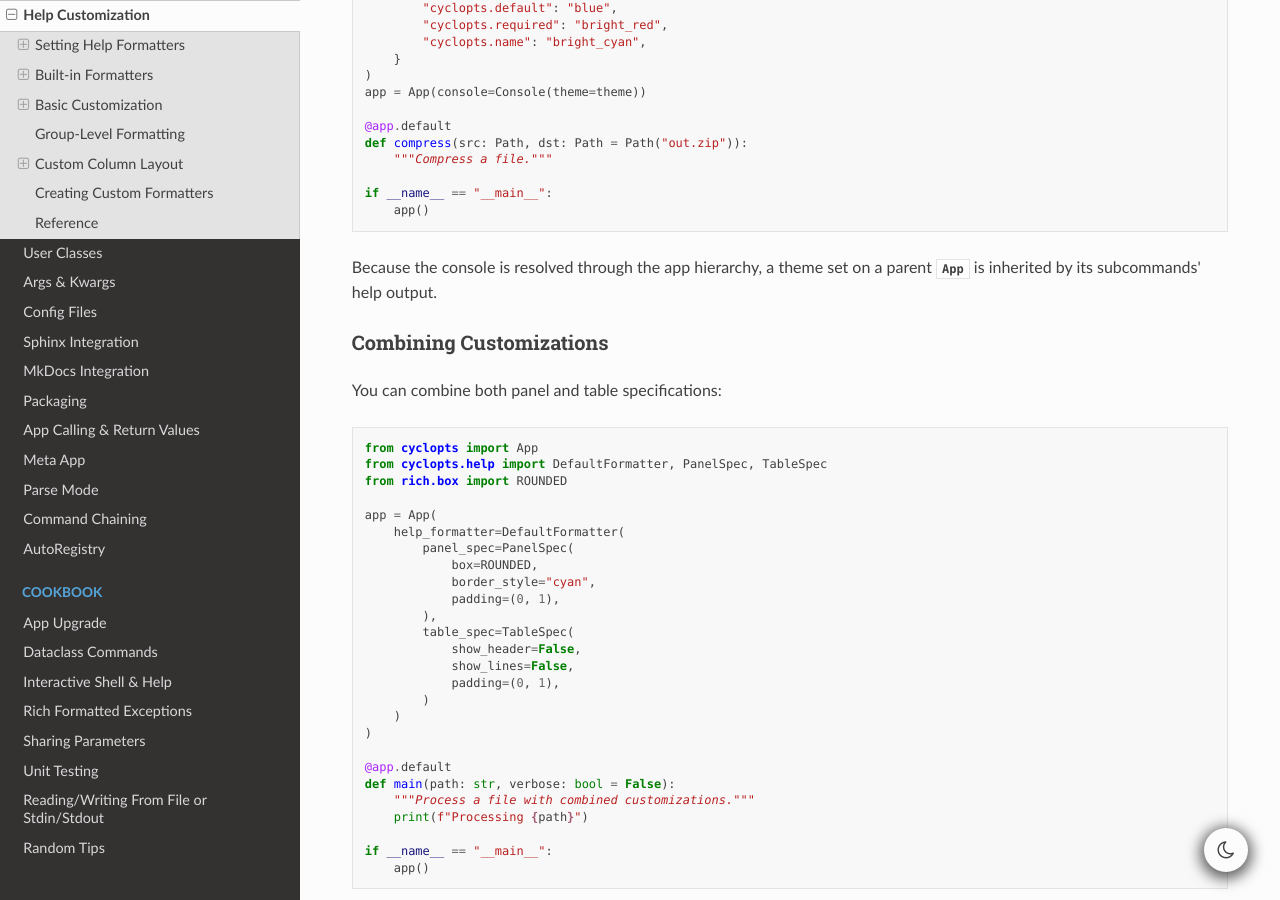
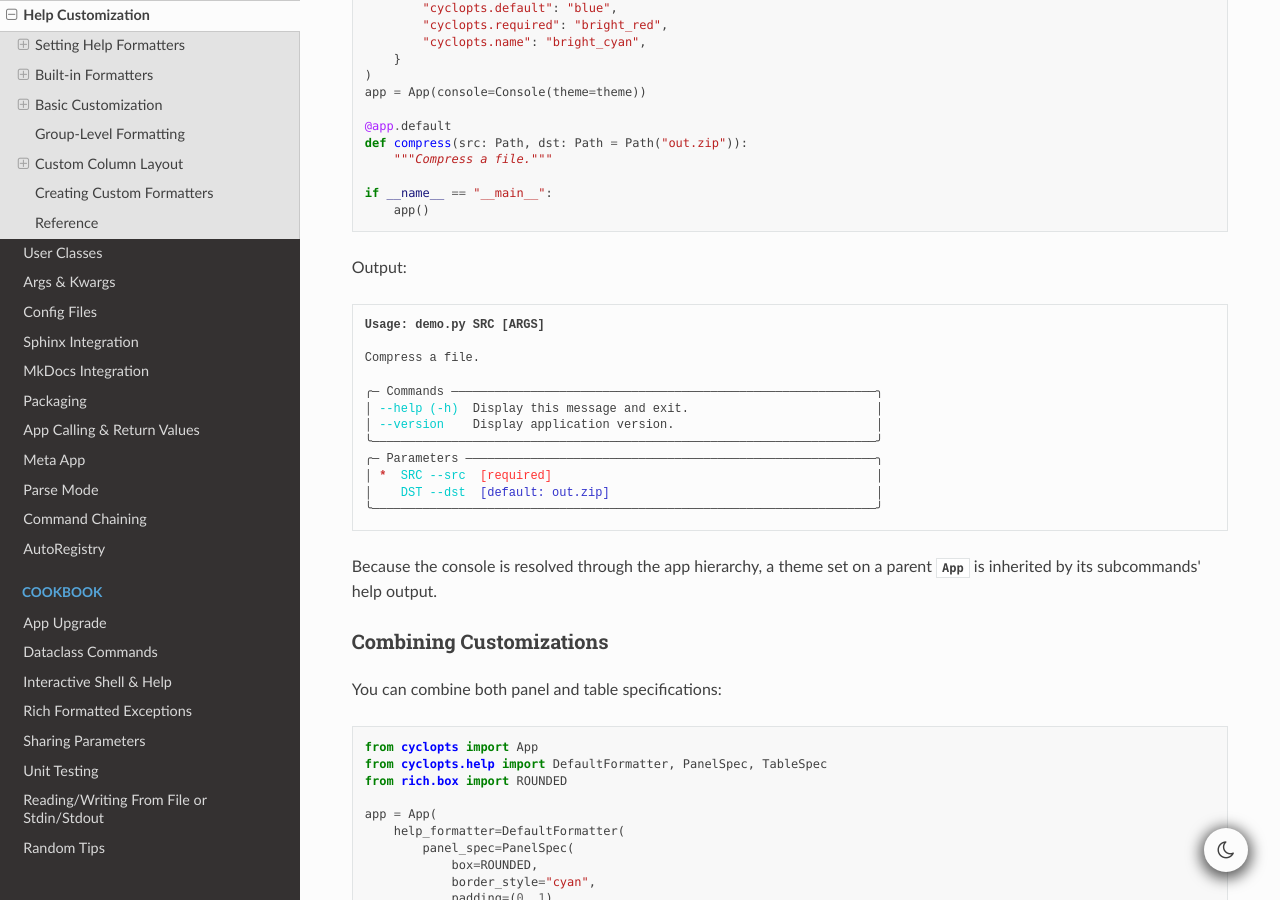
Before and after one commit to BrianPugh/cyclopts, a Sphinx documentation site: the page built from docs/source/help_customization.rst, in a window 1280 px wide and 900 px high, scrolled down 5491 px. Built offline with Sphinx 7.4.7 and the Read the Docs theme 3.1.0, drawn with Linux system fonts in a browser that asks for light colours; the version number could not be read and is left out.

Commit message:
docs(help): show rendered output for the Color Styles override example
Add a `.. raw:: html` block rendering the theme-override example's help output,
matching the style used by the other customization examples on the page, so the
effect of overriding cyclopts.* keys is visible.

Co-Authored-By: Claude Opus 4.8 <noreply@anthropic.com>
Claude-Session: https://claude.ai/code/session_014w1U3U2xEkthie6H7fcSzQ

```diff
--- a/docs/source/help_customization.rst
+++ b/docs/source/help_customization.rst
@@ -347,6 +347,25 @@ Override any key to match your own palette:
 
    if __name__ == "__main__":
        app()
+
+Output:
+
+.. raw:: html
+
+   <div class="highlight-default notranslate">
+         <pre style="font-family: monospace;"><span style="font-weight: bold">Usage: demo.py SRC [ARGS]</span>
+
+   Compress a file.
+
+   ╭─ Commands ───────────────────────────────────────────────────────────╮
+   │ <span style="color: #00cccc">--help (-h)  </span>Display this message and exit.                          │
+   │ <span style="color: #00cccc">--version    </span>Display application version.                            │
+   ╰──────────────────────────────────────────────────────────────────────╯
+   ╭─ Parameters ─────────────────────────────────────────────────────────╮
+   │ <span style="color: #cc3333; font-weight: bold">*  </span><span style="color: #00cccc">SRC --src  </span><span style="color: #ff3333">[required]</span>                                             │
+   │ <span style="color: #cc3333; font-weight: bold">   </span><span style="color: #00cccc">DST --dst  </span><span style="color: #3333cc">[default: out.zip]</span>                                     │
+   ╰──────────────────────────────────────────────────────────────────────╯</pre>
+   </div>
 
 Because the console is resolved through the app hierarchy, a theme set on a
 parent :class:`~cyclopts.App` is inherited by its subcommands' help output.
```
